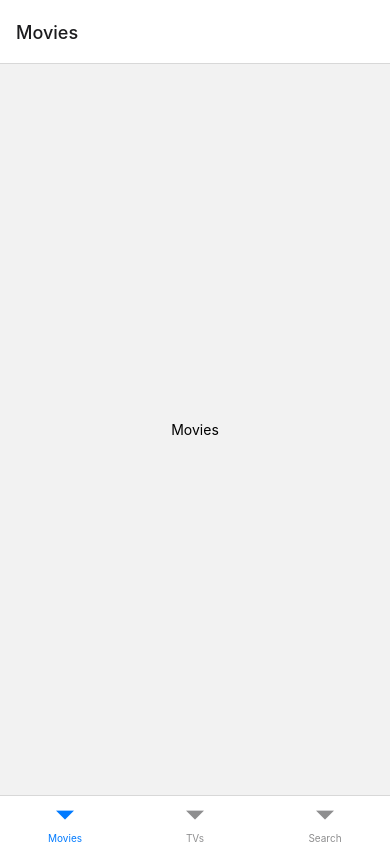
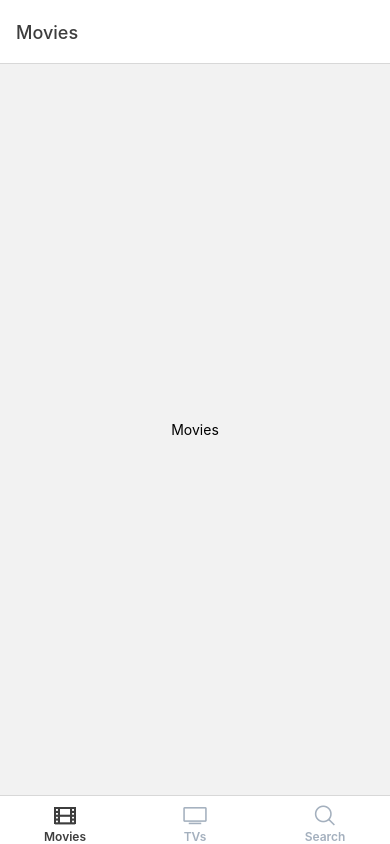
Before and after one commit to redonearth/redo-mdb, a React Native app: screen / in a window 390 px wide. Built offline with nearby package versions, Linux system fonts and the light colour scheme.

Commit message:
다크 모드, 탭 내비게이션 아이콘 추가

```diff
--- /dev/null
+++ b/colors.js
@@ -0,0 +1,6 @@
+const COLORS = {
+  yellow: '#ffa502',
+  black: '#3d3d3d',
+};
+
+export default COLORS;
--- a/navigation/Tabs.js
+++ b/navigation/Tabs.js
@@ -2,15 +2,62 @@
 import Movies from '../screens/Movies';
 import TVs from '../screens/TVs';
 import Search from '../screens/Search';
+import { useColorScheme } from 'react-native';
+import COLORS from '../colors';
+import { Ionicons } from '@expo/vector-icons';
 
 const Tab = createBottomTabNavigator();
 
-const Tabs = () => (
-  <Tab.Navigator>
-    <Tab.Screen name="Movies" component={Movies} />
-    <Tab.Screen name="TVs" component={TVs} />
-    <Tab.Screen name="Search" component={Search} />
-  </Tab.Navigator>
-);
-
-export default Tabs;
+export default function Tabs() {
+  const isDark = useColorScheme() === 'dark';
+  return (
+    <Tab.Navigator
+      screenOptions={{
+        headerStyle: {
+          backgroundColor: isDark ? COLORS.black : 'white',
+        },
+        headerTitleStyle: {
+          color: isDark ? 'white' : COLORS.black,
+        },
+        tabBarStyle: {
+          backgroundColor: isDark ? COLORS.black : 'white',
+        },
+        tabBarActiveTintColor: isDark ? COLORS.yellow : COLORS.black,
+        tabBarInactiveTintColor: isDark ? '#dfe4ea' : '#a4b0be',
+        tabBarLabelStyle: {
+          marginTop: -5,
+          fontSize: 12,
+          fontWeight: '600',
+        },
+      }}
+    >
+      <Tab.Screen
+        name="Movies"
+        component={Movies}
+        options={{
+          tabBarIcon: ({ color, size }) => {
+            return <Ionicons name="film-outline" color={color} size={size} />;
+          },
+        }}
+      />
+      <Tab.Screen
+        name="TVs"
+        component={TVs}
+        options={{
+          tabBarIcon: ({ color, size }) => (
+            <Ionicons name="tv-outline" color={color} size={size} />
+          ),
+        }}
+      />
+      <Tab.Screen
+        name="Search"
+        component={Search}
+        options={{
+          tabBarIcon: ({ color, size }) => (
+            <Ionicons name="search-outline" color={color} size={size} />
+          ),
+        }}
+      />
+    </Tab.Navigator>
+  );
+}
```
